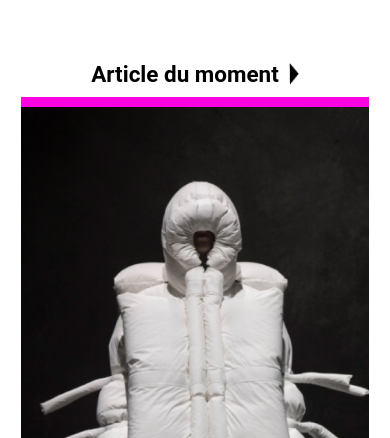
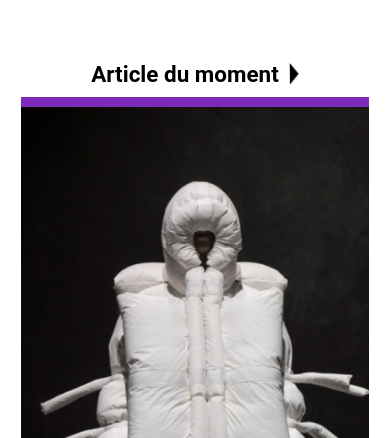
Before and after one commit to Jerrylejer/Projet-e-commerce-Simplon, a plain HTML site: page categories.html in a window 390 px wide. In both pictures the pointer is over the element 195 px from the left and 490 px from the top of the page. Shown: the part 406-844 px from the top of the page. Drawn offline with Linux system fonts and the light colour scheme.

Commit message:
HOVER VIOLET EN REsponsiVE SuR TITRE CATEGORIEs

```diff
--- a/styles_categories.css
+++ b/styles_categories.css
@@ -505,7 +505,7 @@ button {
     .categories__titres:hover {
         cursor: pointer;
         transition: 1s;
-        border-bottom: 10px solid rgb(251, 2, 226);
+        border-bottom: 10px solid var(--color-purple);
         width: 100%;
     }
 
```
